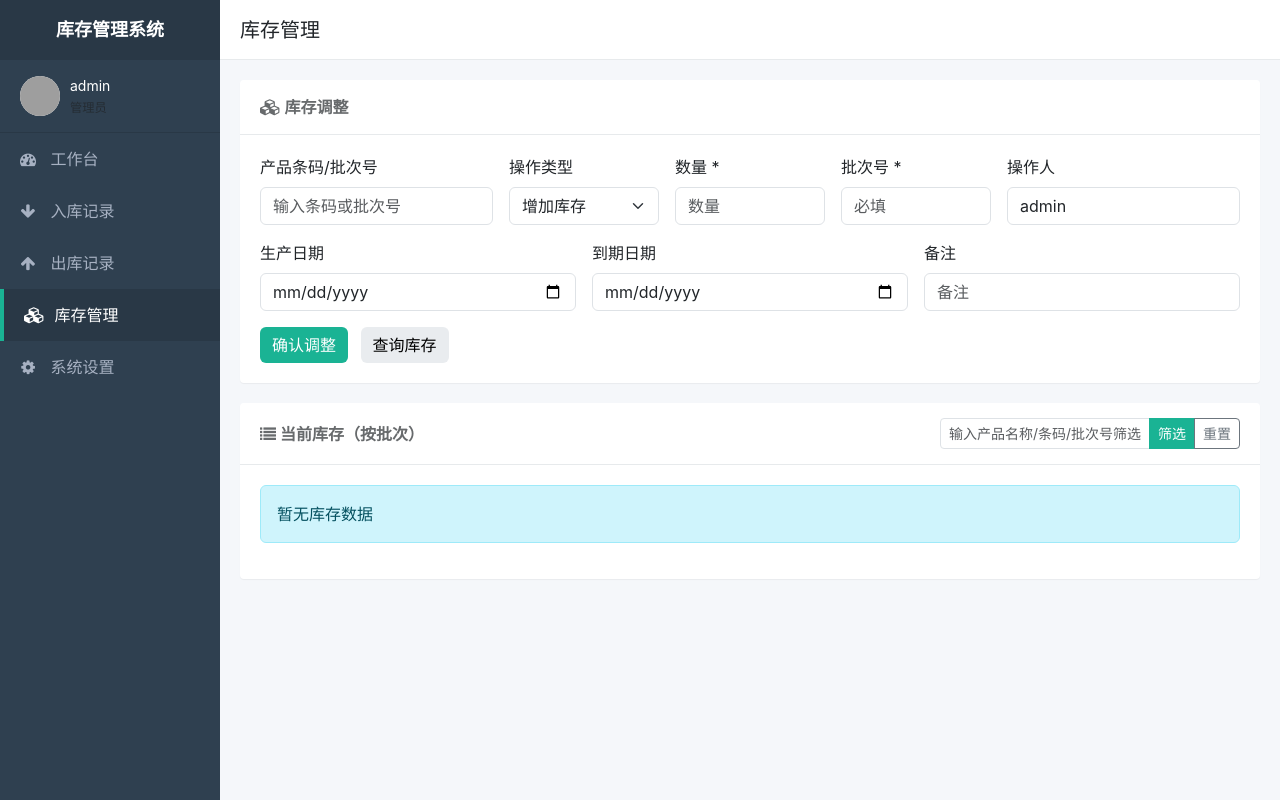
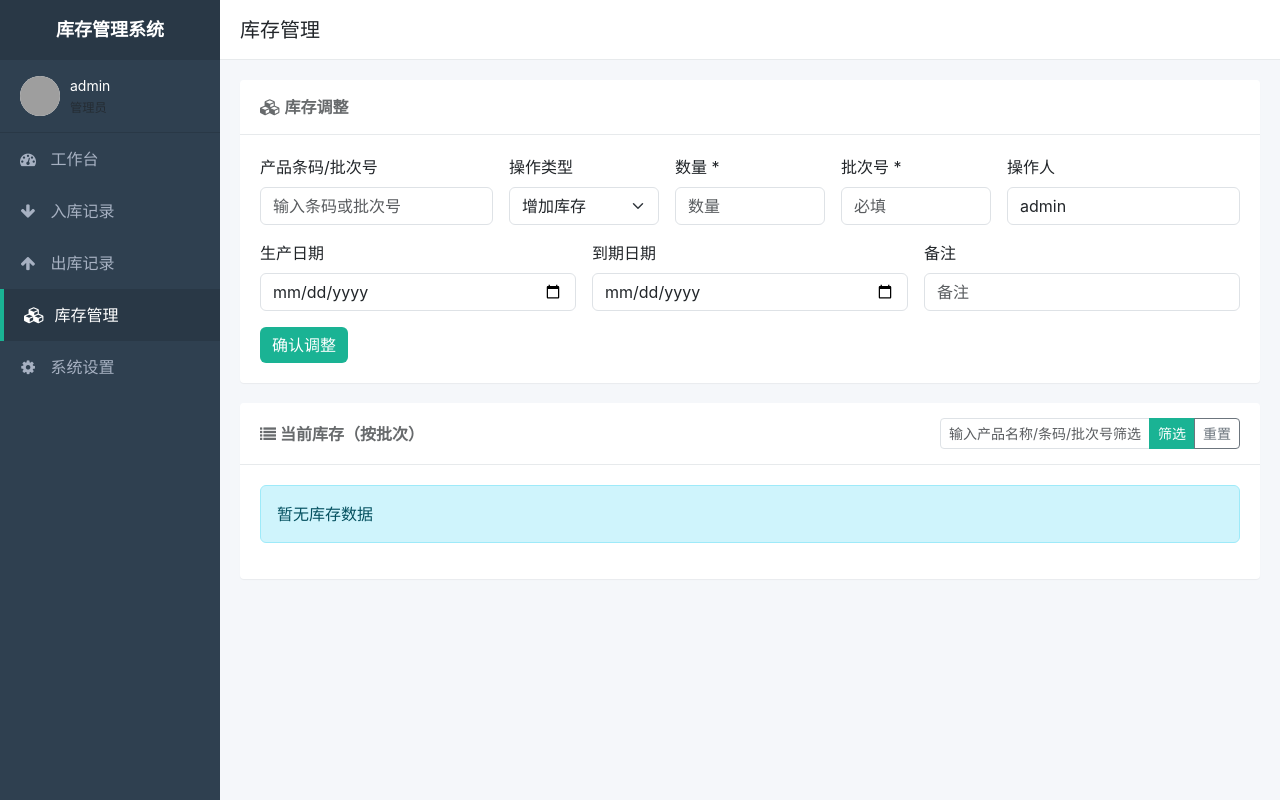
Before and after one commit to fsy144/-, a Flask app: page /inventory in a window 1280 px wide. Run offline with Flask 3, Linux system fonts and the light colour scheme; a user stored in the database is signed in; data comes from the database, SQL or seed files in the repository; data that the repository does not hold is empty; grey boxes are pictures that could not be loaded.

```diff
--- a/templates/inventory.html
+++ b/templates/inventory.html
@@ -46,7 +46,6 @@
             </div>
             <div class="col-12">
                 <button type="button" id="adjustSubmit" class="btn" style="background-color: #1ab394; border: none; color: white;">确认调整</button>
-                <button type="button" class="btn ms-2" onclick="searchByAdjustInput()" style="background-color: #e9ecef; border: none; color: black;">查询库存</button>
             </div>
         </form>
     </div>
```
